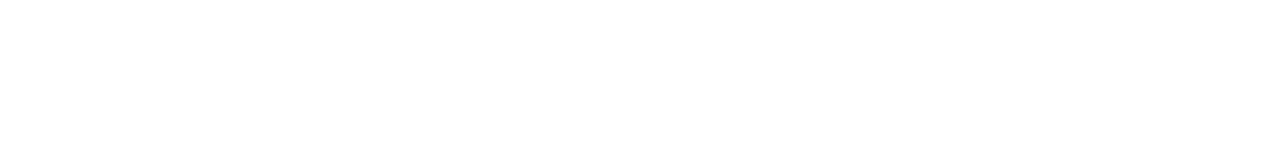
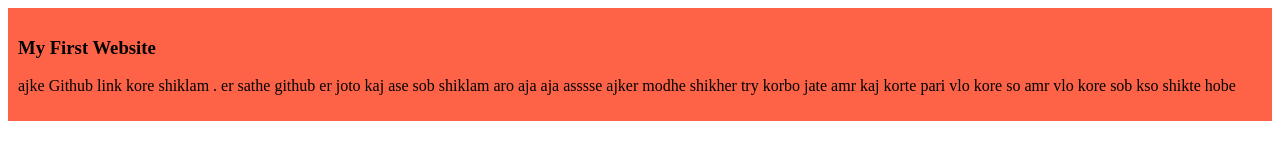
Before and after one commit to KayesKhanAntor/my-first-github-repo, a plain HTML site: page index.html in a window 1280 px wide. Drawn offline with Linux system fonts and the light colour scheme.

Commit message:
added my first blog

```diff
--- a/index.html
+++ b/index.html
@@ -4,8 +4,15 @@
     <meta charset="UTF-8">
     <meta name="viewport" content="width=device-width, initial-scale=1.0">
     <title>My First Github Rep</title>
+    <link rel="stylesheet" href="styles/blog.css"
 </head>
 <body>
+    <div>
+        <h3>My First Website</h3>
+        <p>ajke Github link kore shiklam . er sathe github er joto kaj ase sob shiklam aro aja aja asssse ajker modhe shikher try korbo jate amr kaj korte pari vlo kore so amr vlo kore sob kso shikte hobe
+
+        </p>
+    </div>
 
 </body>
 </html>
--- /dev/null
+++ b/styles/blog.css
@@ -0,0 +1,4 @@
+div{
+    background-color: tomato;
+    padding: 10px;
+}
```
